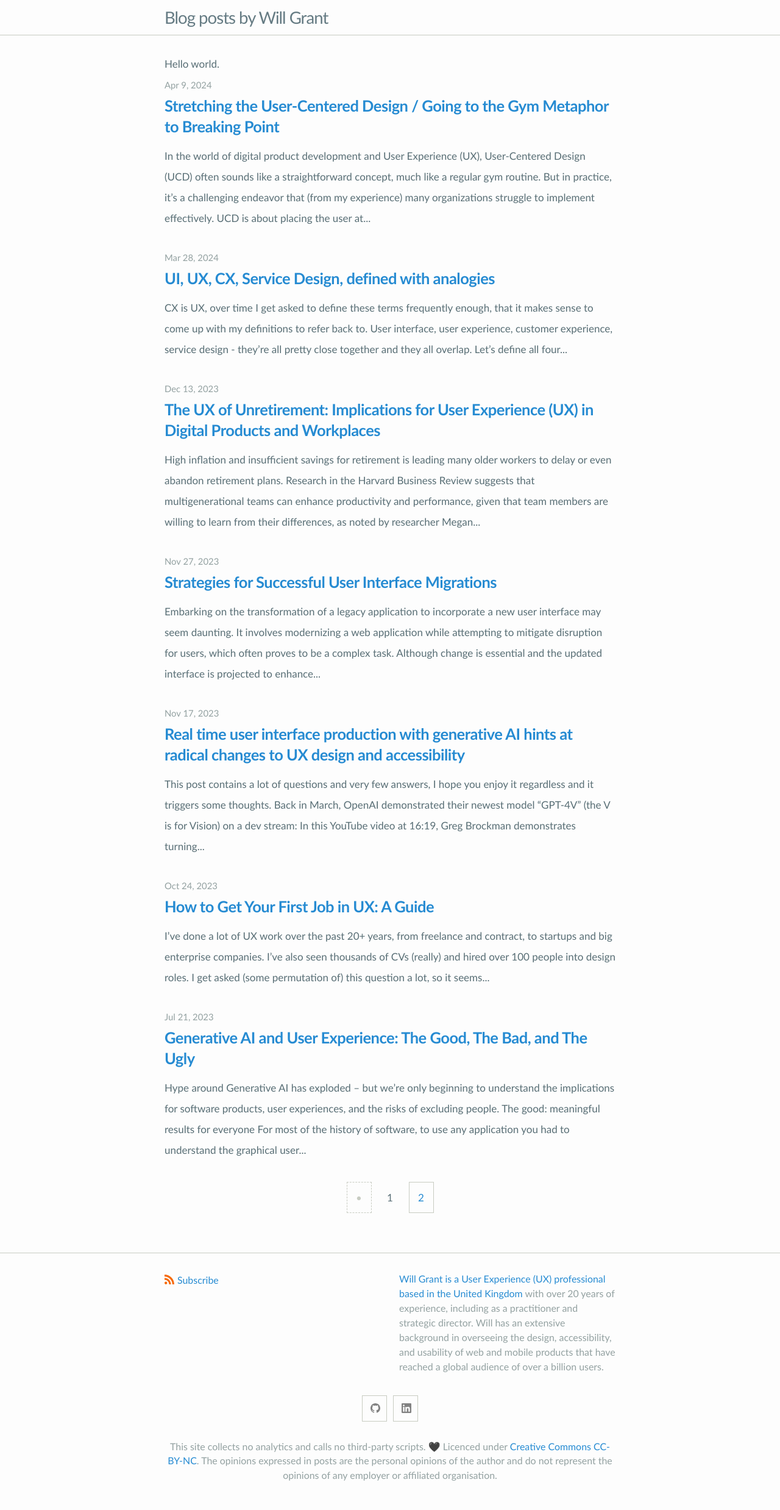
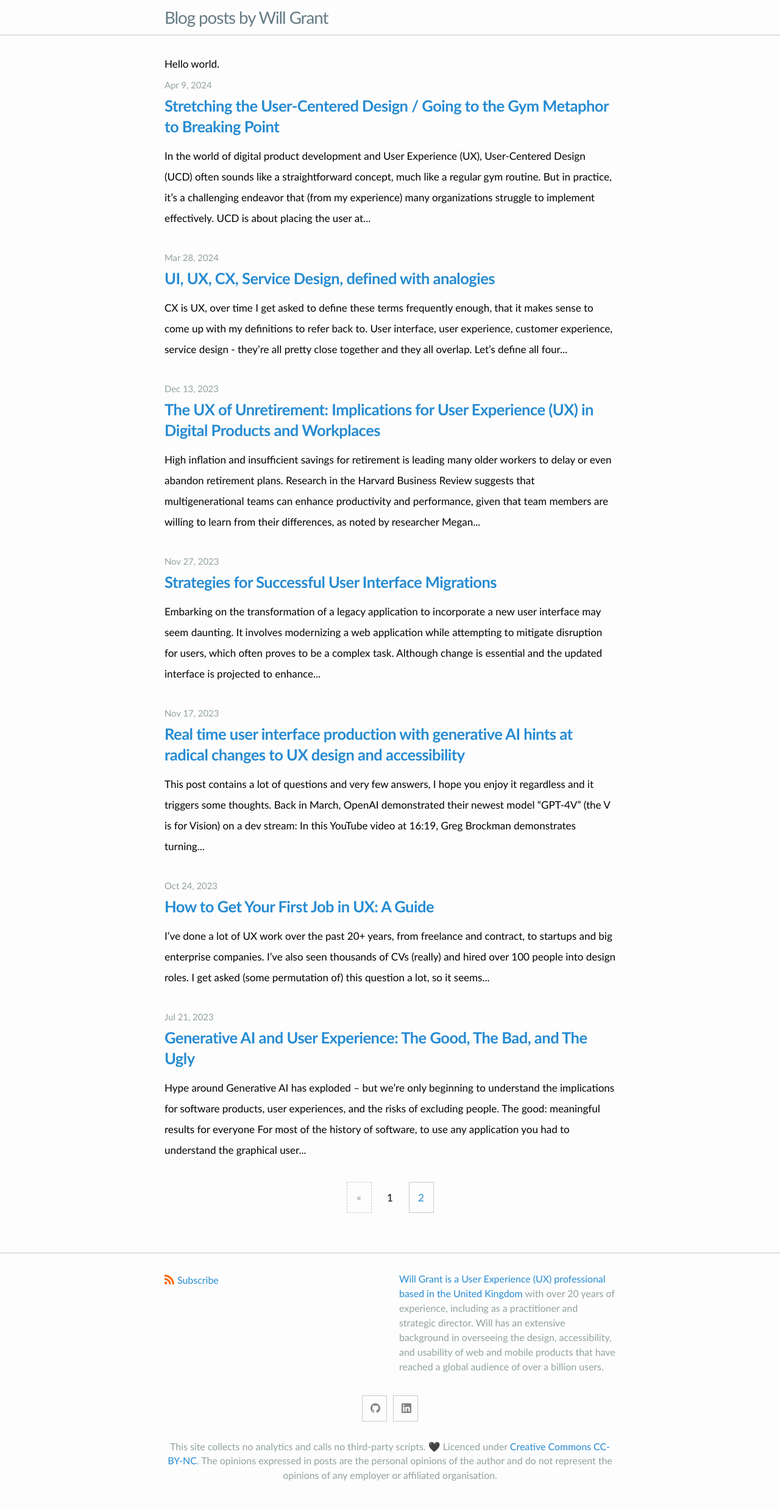
Before and after one commit to wgx/blog.willgrant.org, a Jekyll site: the page built from index.html, in a window 1280 px wide. Shown: the whole page at 61% size. Built offline with Jekyll 4.4.1, drawn with Linux system fonts in a browser that asks for light colours; the list of posts is cut into pages by our own code.

Commit message:
Update custom-variables.scss - text to 0000

```diff
--- a/_sass/minima/custom-variables.scss
+++ b/_sass/minima/custom-variables.scss
@@ -1,3 +1,4 @@
 // Placeholder to allow overriding predefined variables smoothly.
 
 $background-color: #fdfdfd;
+$text-color: #000000;
```
